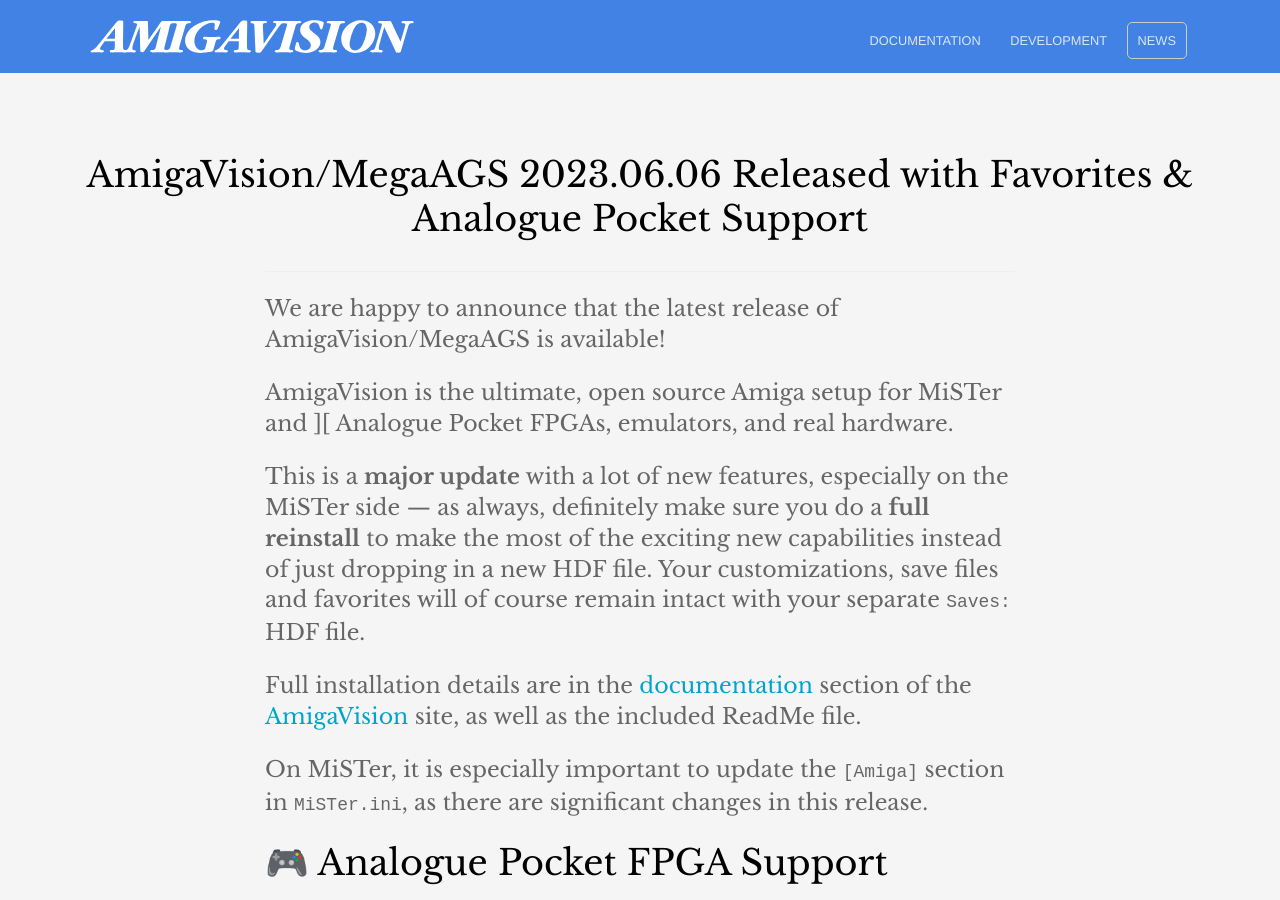
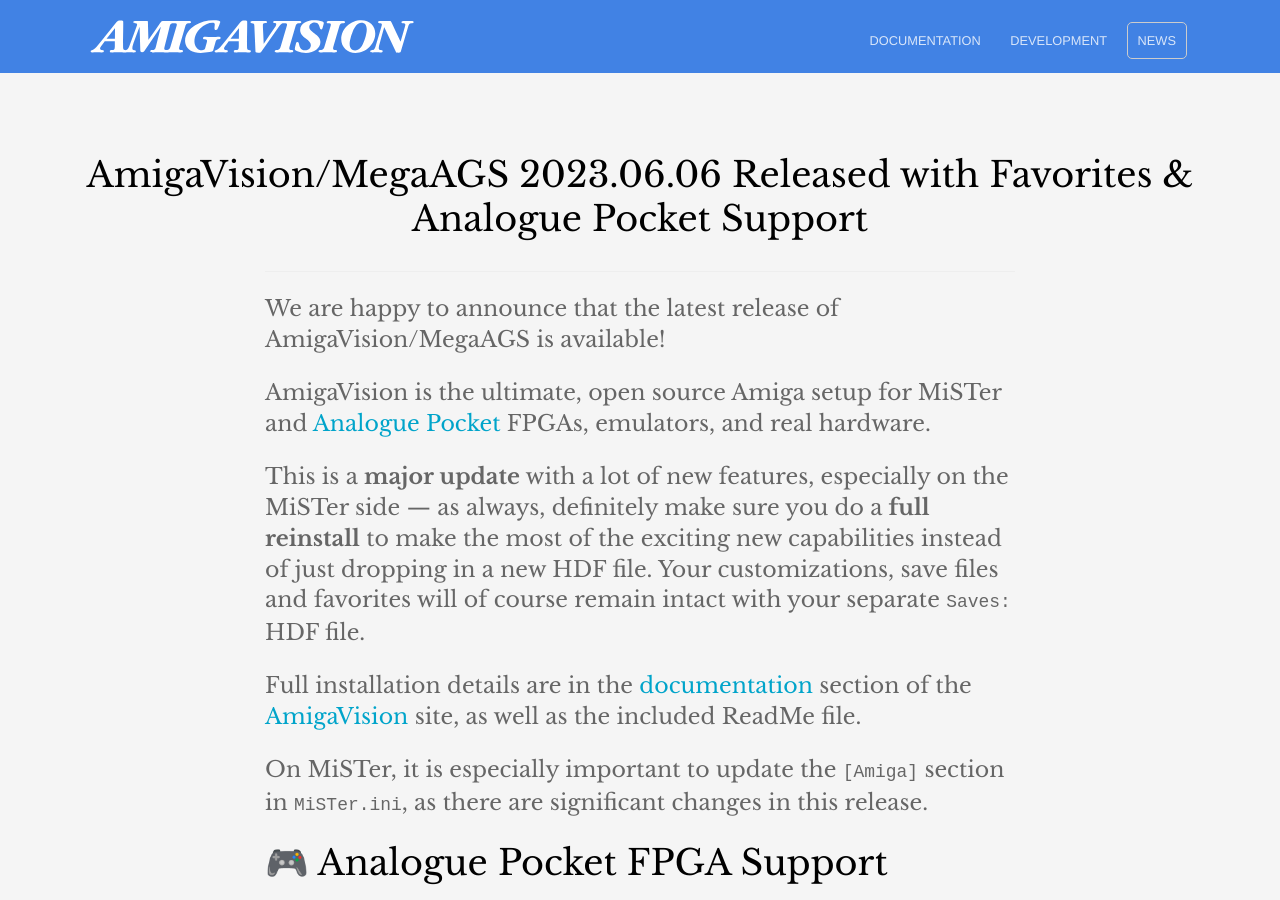
Before and after one commit to amigavision/amigavision.github.io, a Jekyll site: the page built from _posts/2023-06-06-2023.06.06.md, in a window 1280 px wide and 900 px high. Built offline with Jekyll 4.4.1, drawn with Linux system fonts in a browser that asks for light colours.

Commit message:
Fix broken link

```diff
--- a/_posts/2023-06-06-2023.06.06.md
+++ b/_posts/2023-06-06-2023.06.06.md
@@ -6,7 +6,7 @@
 We are happy to announce that the latest release of AmigaVision/MegaAGS is available!
 
 AmigaVision is the ultimate, open source Amiga setup for MiSTer and
-][ Analogue Pocket FPGAs, emulators, and real hardware.
+[Analogue Pocket] FPGAs, emulators, and real hardware.
 
 This is a **major update** with a lot of new features, especially on the MiSTer side — as always, definitely make sure you do a **full reinstall** to make the most of the exciting new capabilities instead of just dropping in a new HDF file. Your customizations, save files and favorites will of course remain intact with your separate `Saves:` HDF file.
 
```
